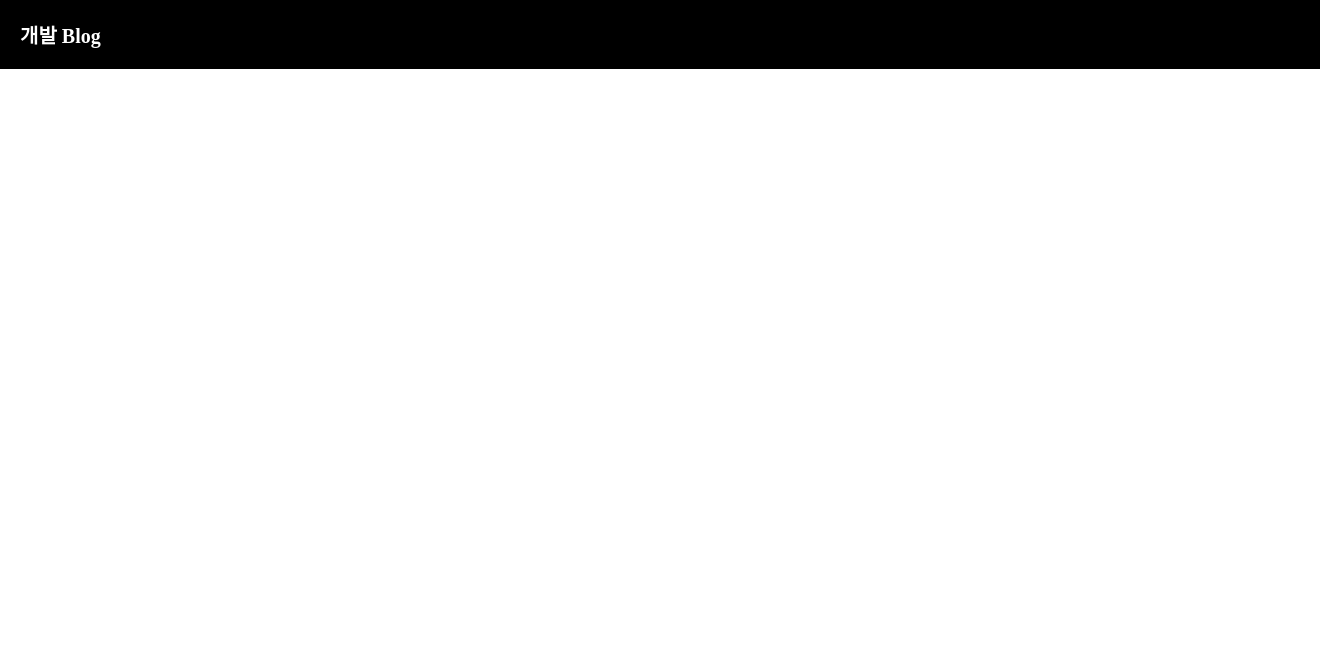
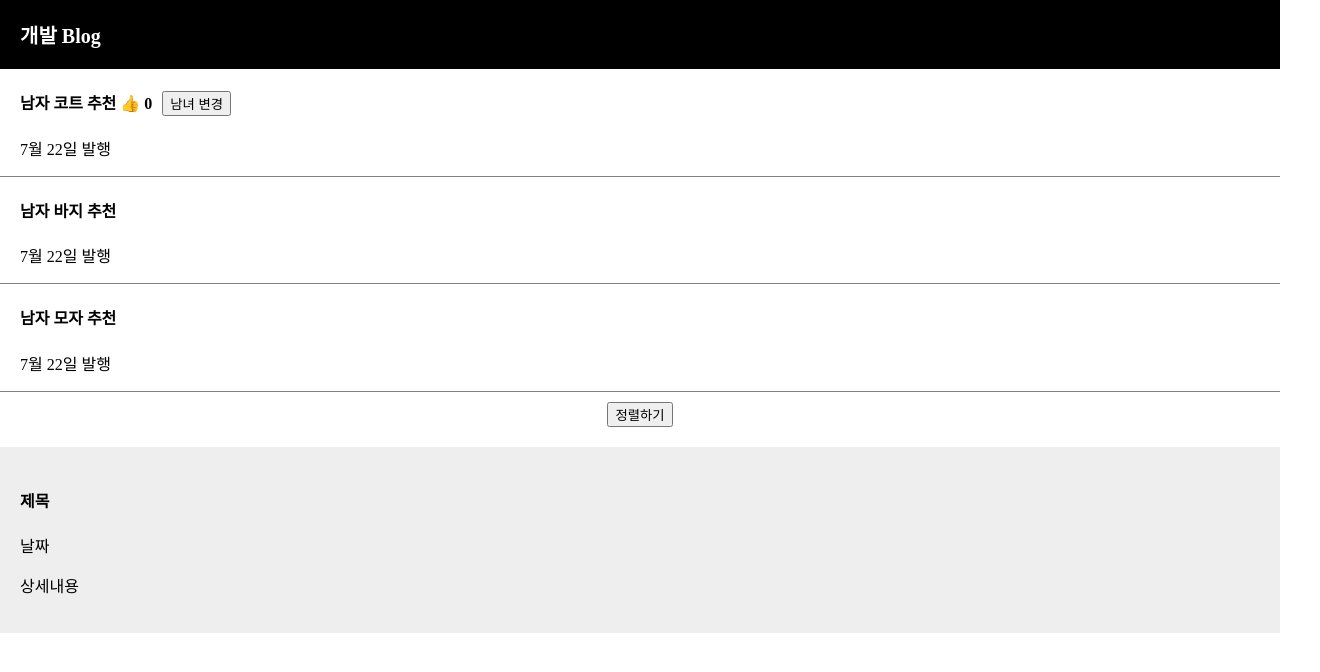
Before and after one commit to whrudwls08/reactBlogProject, a React (Create React App) app: page / in a window 1280 px wide. Shown: the top 672 px of the page, 1320 px wide, since content can reach past the window. Built offline with nearby package versions, Linux system fonts and the light colour scheme.

Commit message:
좋아요 기능, 정렬 기능 추가

```diff
--- a/src/App.css
+++ b/src/App.css
@@ -14,38 +14,17 @@ body {
   font-weight: 600;
   font-size: 20px;
 }
-
-.App-logo {
-  height: 40vmin;
-  pointer-events: none;
+div{
+  box-sizing: border-box;
 }
-
-@media (prefers-reduced-motion: no-preference) {
-  .App-logo {
-    animation: App-logo-spin infinite 20s linear;
-  }
+.list{
+  padding-left: 20px;
+  text-align: left;
+  border-bottom: 1px solid grey;
 }
-
-.App-header {
-  background-color: #282c34;
-  min-height: 100vh;
-  display: flex;
-  flex-direction: column;
-  align-items: center;
-  justify-content: center;
-  font-size: calc(10px + 2vmin);
-  color: white;
+.modal{
+  margin-top: 20px;
+  padding: 20px;
+  background: #eee;
+  text-align: left;
 }
-
-.App-link {
-  color: #61dafb;
-}
-
-@keyframes App-logo-spin {
-  from {
-    transform: rotate(0deg);
-  }
-  to {
-    transform: rotate(360deg);
-  }
-}
--- a/src/App.js
+++ b/src/App.js
@@ -1,14 +1,53 @@
-import logo from "./logo.svg";
+import React, { useState } from 'react'
 import "./App.css";
 
 function App() {
+
+  let [title1, title1change] = useState(['남자 코트 추천', '남자 바지 추천', '남자 모자 추천']);
+  let [like, likeUp] = useState(0);
+
   return (
     <div className="App">
       <div className="black-nav">
         <div>개발 Blog</div>
       </div>
+      <div className="list">
+        <h4 style={{ display: 'inline-block' }}>{title1[0]} <span onClick={() => { likeUp(like + 1) }}>👍</span> {like} </h4>
+        <button style={{ marginLeft: '10px', paddingBottom: '-10px' }} onClick={() => {
+          let temp = [...title1]
+          temp[0] == '여자 코트 추천' ? temp[0] = '남자 코트 추천' : temp[0] = '여자 코트 추천'
+          title1change(temp)
+        }}>남녀 변경</button>
+        <p style={{ marginTop: '0px' }}>7월 22일 발행</p>
+      </div>
+      <div className="list">
+        <h4>{title1[1]}</h4>
+        <p>7월 22일 발행</p>
+      </div>
+      <div className="list">
+        <h4>{title1[2]}</h4>
+        <p>7월 22일 발행</p>
+      </div>
+      <button style={{ marginTop: '10px' }} onClick={() => {
+        let copy = [...title1]
+        copy.sort()
+        title1change(copy)
+      }}>
+        정렬하기
+      </button>
+      <Modal/>
     </div>
   );
 }
 
+function Modal() {
+  return (
+    <div className="modal">
+      <h4>제목</h4>
+      <p>날짜</p>
+      <p>상세내용</p>
+    </div>
+  )
+}
+
 export default App;
```
Also changed, not shown: package.json (+4 -8 lines), 1 other file (tests, documents, lock files or other folders).
